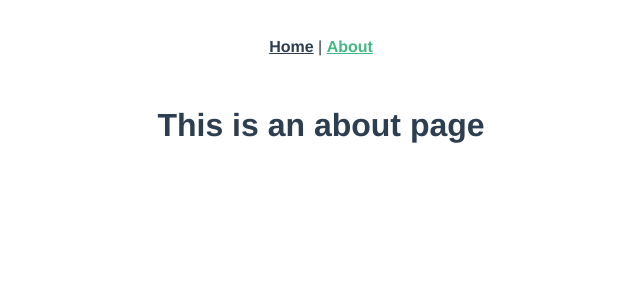
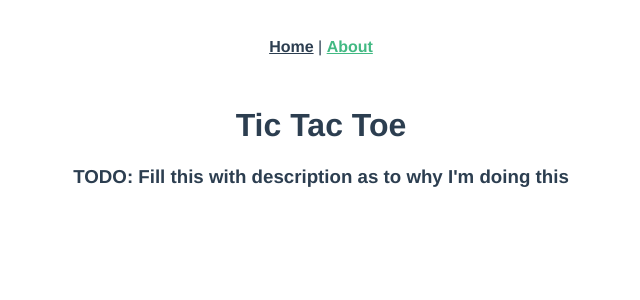
Before and after one commit to ALONUCLEAR/VueJSTicTacToe, a Vue app in the folder tic-tac-toe/: page /about in a window 1280 px wide. Shown: the top 300 px of the page, without its empty margins (319-959 px from the left). Built offline with nearby package versions, Linux system fonts and the light colour scheme.

Commit message:
fix(AboutView.vue): change the about page. To be continued more carefully later

```diff
--- a/tic-tac-toe/src/views/AboutView.vue
+++ b/tic-tac-toe/src/views/AboutView.vue
@@ -1,5 +1,6 @@
 <template>
   <div class="about">
-    <h1>This is an about page</h1>
+    <h1>Tic Tac Toe</h1>
+    <h3>TODO: Fill this with description as to why I'm doing this</h3>
   </div>
 </template>
```
